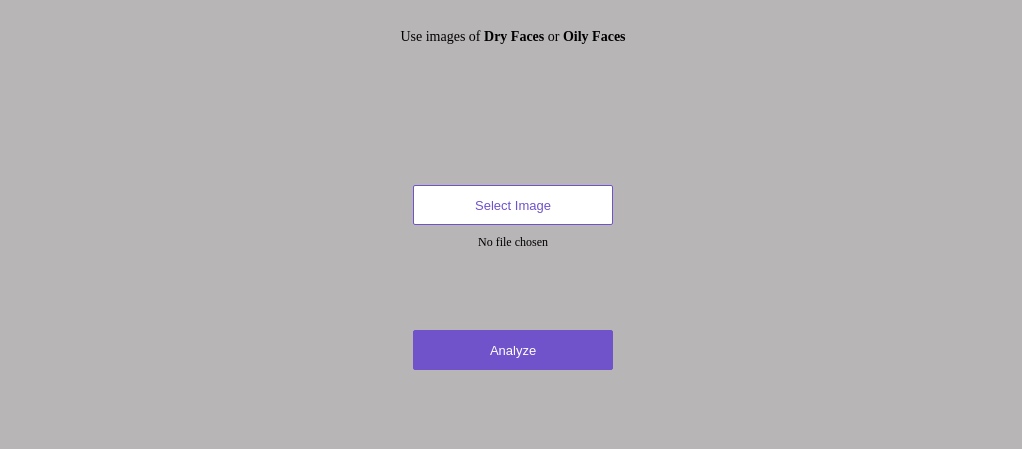
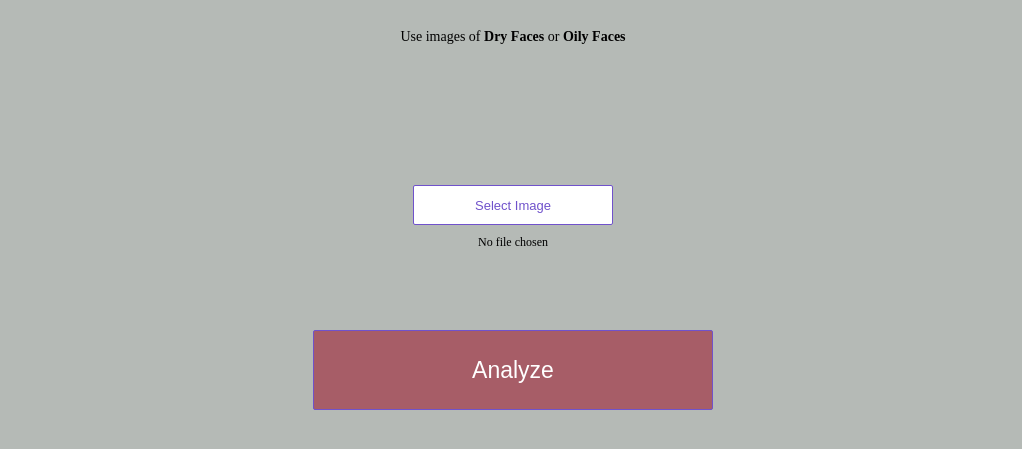
Before and after one commit to jmstadt/DryOilySkin, a plain HTML site: page app/view/index.html in a window 1280 px wide. Shown: the part 147-596 px from the top of the page, without its empty margins (127-1149 px from the left). Drawn offline with Linux system fonts and the light colour scheme.

Commit message:
Update style.css

```diff
--- a/app/static/style.css
+++ b/app/static/style.css
@@ -1,5 +1,5 @@
 body {
-    background-color: #b8b5b6;
+    background-color:rgb(181, 186, 182);
 }
 
 .no-display {
@@ -38,7 +38,7 @@ body {
 .result-label {
     margin-top: 0.5em;
     padding: 10px;
-    font-size: 13px;
+    font-size: 23px;
 }
 
 button.choose-file-button {
@@ -52,12 +52,12 @@ button.choose-file-button {
 }
 
 button.analyze-button {
-    width: 200px;
-    height: 40px;
+    width: 400px;
+    height: 80px;
     border: solid 1px #7052CB;
     border-radius: 2px;
-    background-color: #7052CB;
-    font-size: 13px;
+    background-color:rgb(167, 93, 103);
+    font-size: 23px;
     color: #ffffff;
 }
 
```
